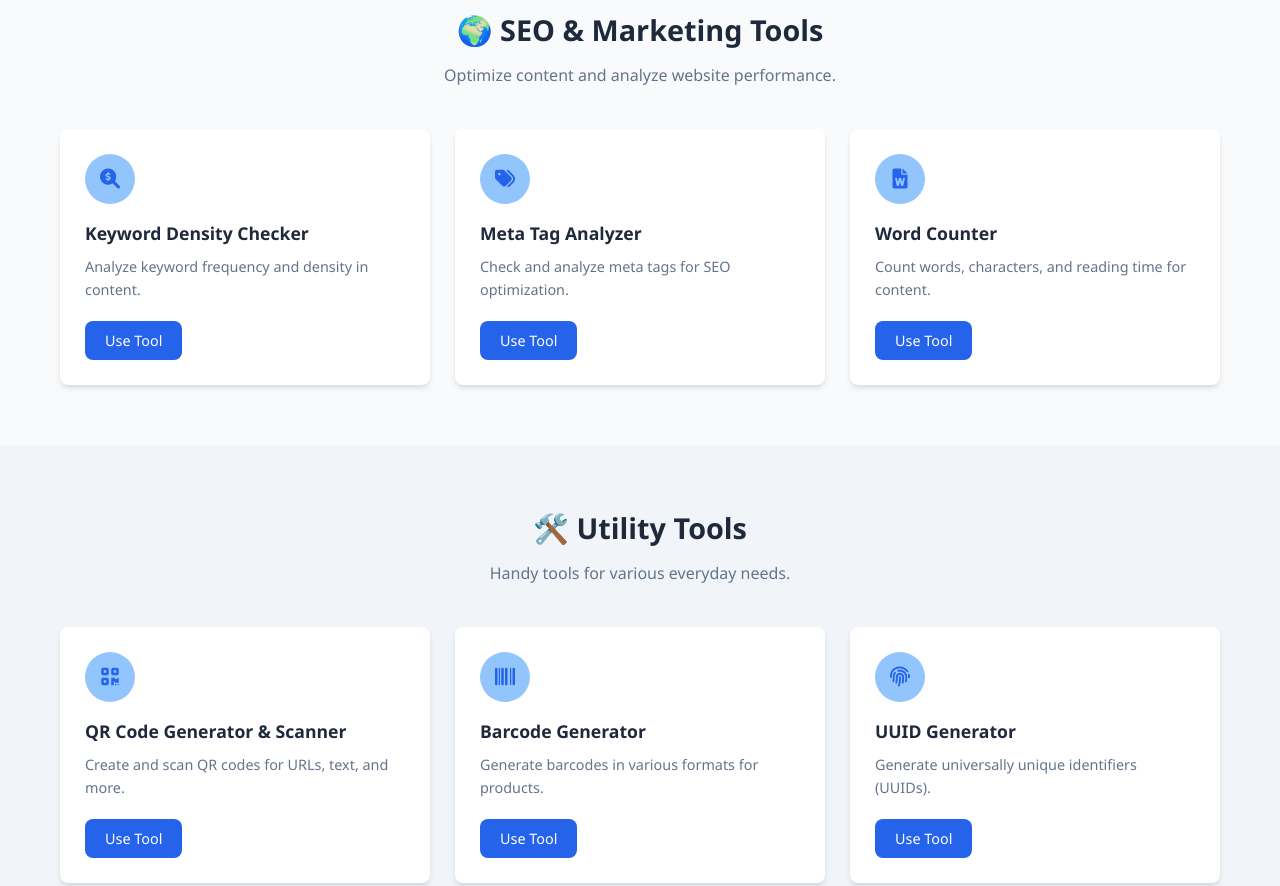
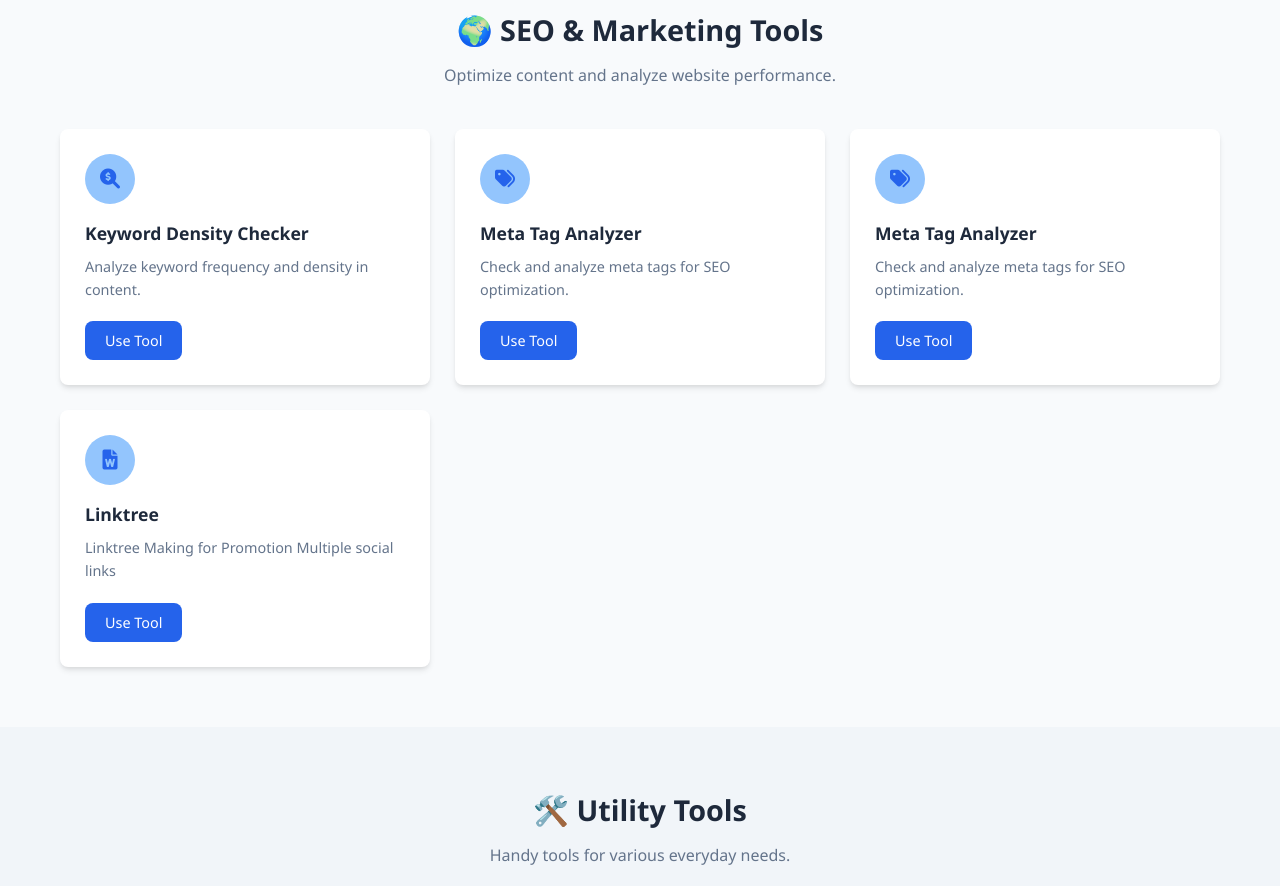
Before and after one commit to ruhan206/Tools, a plain HTML site: page index.html in a window 1280 px wide. Shown: the part 5260-6146 px from the top of the page. Drawn offline with Linux system fonts and the light colour scheme.

Commit message:
Update index.html

```diff
--- a/index.html
+++ b/index.html
@@ -764,7 +764,7 @@
                     <div class="tool-icon-container"><i class="fas fa-weight"></i></div>
                     <h3>BMI Calculator</h3>
                     <p>Calculate your Body Mass Index (BMI).</p>
-                    <a href="#" class="tool-button">Use Tool</a>
+                    <a href="BMI-Calculator.html" class="tool-button">Use Tool</a>
                 </div>
                 <div class="tool-card" data-tool-id="loan-emi-calculator">
                     <div class="tool-icon-container"><i class="fas fa-home"></i></div>
@@ -952,11 +952,17 @@
                     <p>Check and analyze meta tags for SEO optimization.</p>
                     <a href="#" class="tool-button">Use Tool</a>
                 </div>
-                <div class="tool-card" data-tool-id="seo-word-counter">
+                <div class="tool-card" data-tool-id="meta-tag-analyzer">
+                    <div class="tool-icon-container"><i class="fas fa-tags"></i></div>
+                    <h3>Meta Tag Analyzer</h3>
+                    <p>Check and analyze meta tags for SEO optimization.</p>
+                    <a href="#" class="tool-button">Use Tool</a>
+                </div>
+                <div class="tool-card" data-tool-id="linktree">
                     <div class="tool-icon-container"><i class="fas fa-file-word"></i></div> <!-- Changed icon for specificity -->
-                    <h3>Word Counter</h3>
-                    <p>Count words, characters, and reading time for content.</p>
-                    <a href="#" class="tool-button">Use Tool</a>
+                    <h3>Linktree</h3>
+                    <p> Linktree Making for Promotion Multiple social links </p>
+                    <a href="linktree.html" class="tool-button">Use Tool</a>
                 </div>
             </div>
         </div>
```
